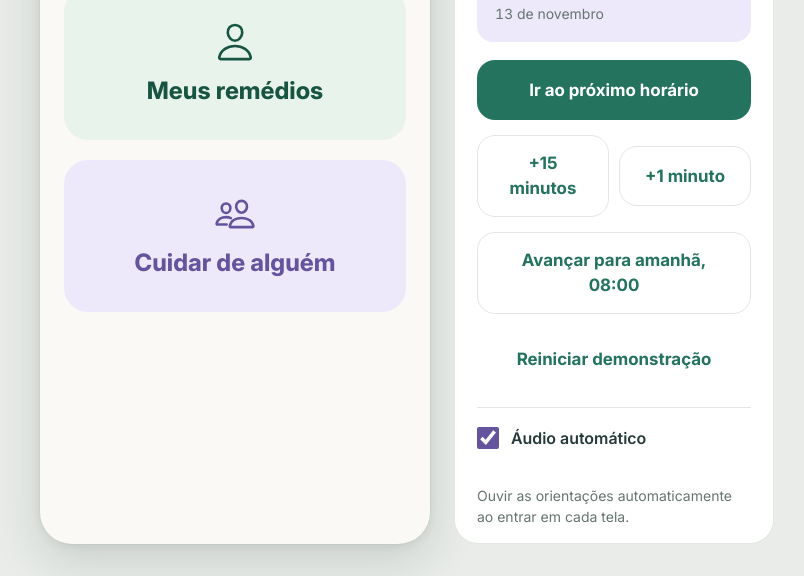
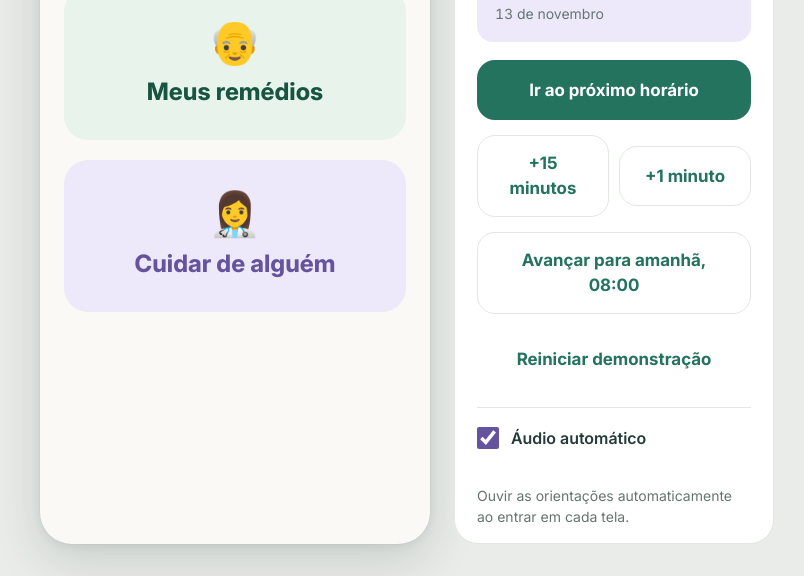
Before and after one commit to renanblasques/meu-remedio, a plain HTML site: page index.html in a window 1280 px wide. Shown: the part 240-816 px from the top of the page, without its empty margins (405-1209 px from the left). Drawn offline with Linux system fonts and the light colour scheme.

Commit message:
Restaura os emojis na tela inicial

```diff
--- a/js/screens-patient.js
+++ b/js/screens-patient.js
@@ -17,8 +17,8 @@
   function profiles() {
     return `<main class="profiles" id="main-content"><h1 class="sr-only" tabindex="-1">Escolha de perfil</h1><div class="profile-content">
       <div class="profile-intro"><img class="logo" src="assets/images/logo.png" alt="Meu Remédio: sol, lua e medicamentos" /></div>
-      <button class="profile-choice" type="button" data-action="choose-profile" data-id="patient">${icon('person-outline', 42)}<span>Meus remédios</span></button>
-      <button class="profile-choice caregiver" type="button" data-action="choose-profile" data-id="caregiver">${icon('people-outline', 42)}<span>Cuidar de alguém</span></button>
+      <button class="profile-choice" type="button" data-action="choose-profile" data-id="patient"><span class="profile-choice-emoji" aria-hidden="true">👴</span><span>Meus remédios</span></button>
+      <button class="profile-choice caregiver" type="button" data-action="choose-profile" data-id="caregiver"><span class="profile-choice-emoji" aria-hidden="true">👩‍⚕️</span><span>Cuidar de alguém</span></button>
     </div></main>`;
   }
   function patient(context) {
--- a/styles.css
+++ b/styles.css
@@ -1183,6 +1183,11 @@ p {
   background: var(--lavender);
   color: var(--purple);
 }
+.profile-choice-emoji {
+  font-family: 'Apple Color Emoji', 'Segoe UI Emoji', 'Noto Color Emoji', sans-serif;
+  font-size: 43px;
+  line-height: 1;
+}
 .loading {
   padding: 28px;
   min-height: 100%;
```
